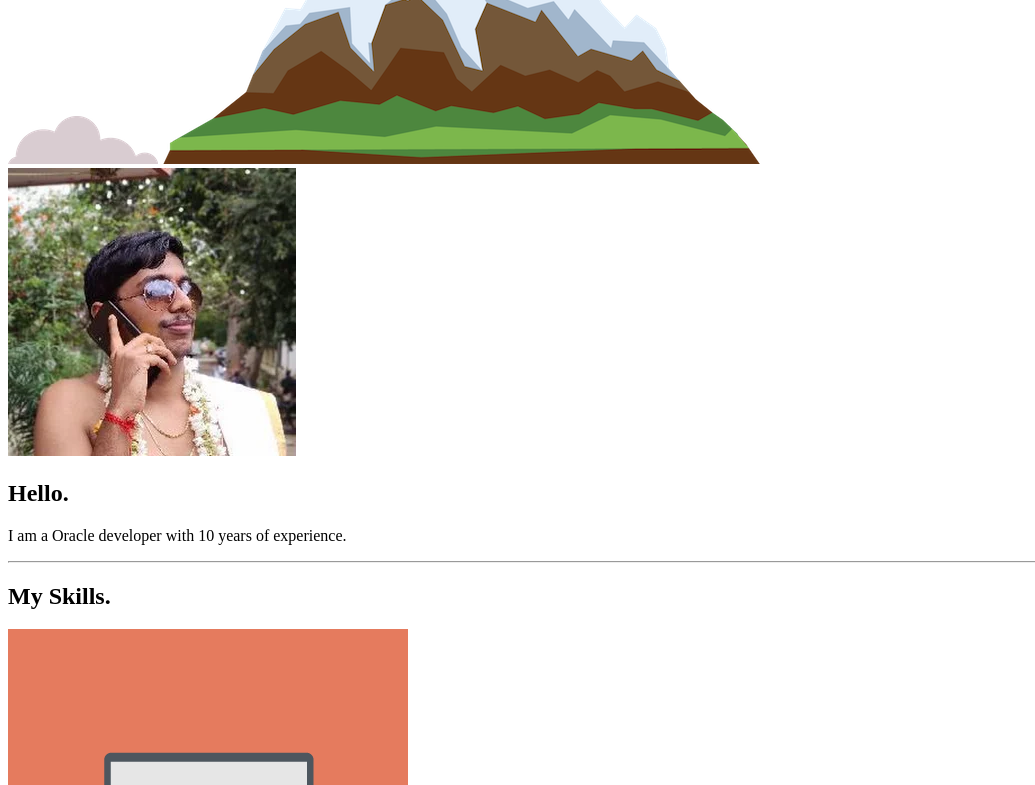
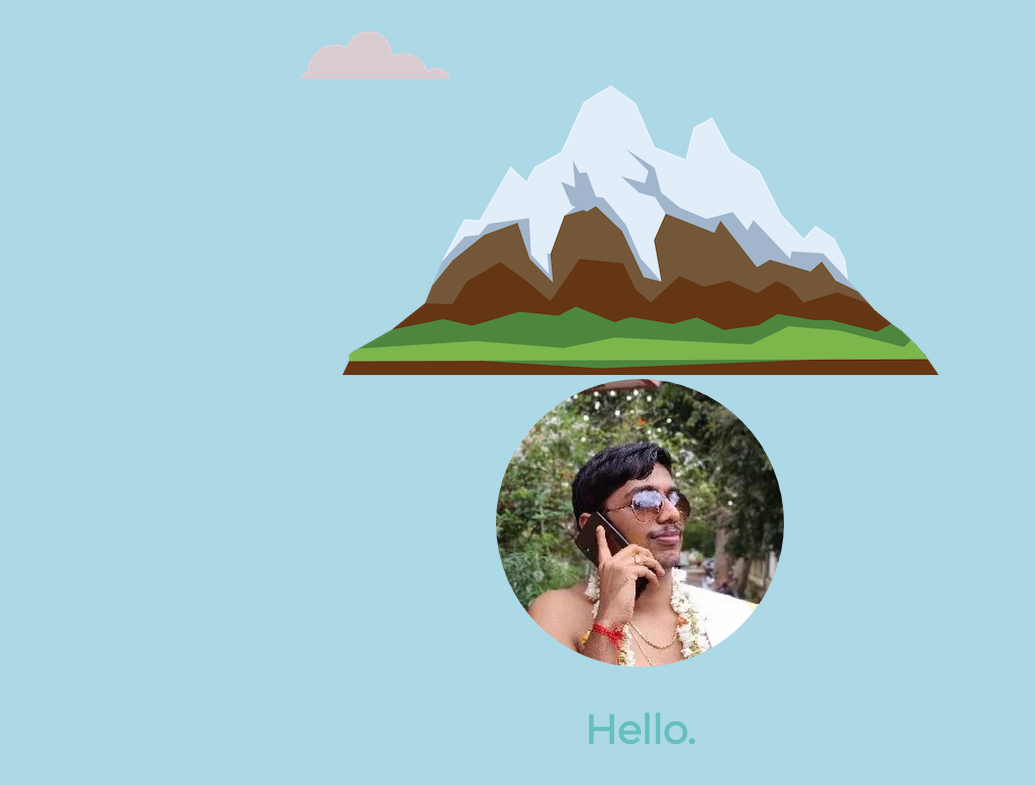
Before and after one commit to shreeshaks/profile, a plain HTML site: page index.html in a window 1280 px wide. Shown: the part 380-1165 px from the top of the page, without its empty margins (0-1035 px from the left). Drawn offline with Linux system fonts and the light colour scheme; the site is published under a folder, as on GitHub Pages, so addresses that start at the root find nothing.

Commit message:
Update index.html

```diff
--- a/index.html
+++ b/index.html
@@ -3,7 +3,7 @@
   <head>
     <meta charset="utf-8">
     <title>Shreesha</title>
-    <link rel="stylesheet" href="/css/Style.css">
+    <link rel="stylesheet" href="css/Style.css">
     <link rel="icon" href="favicon.ico">
     <link rel="preconnect" href="https://fonts.googleapis.com">
     <link rel="preconnect" href="https://fonts.gstatic.com" crossorigin>
```
